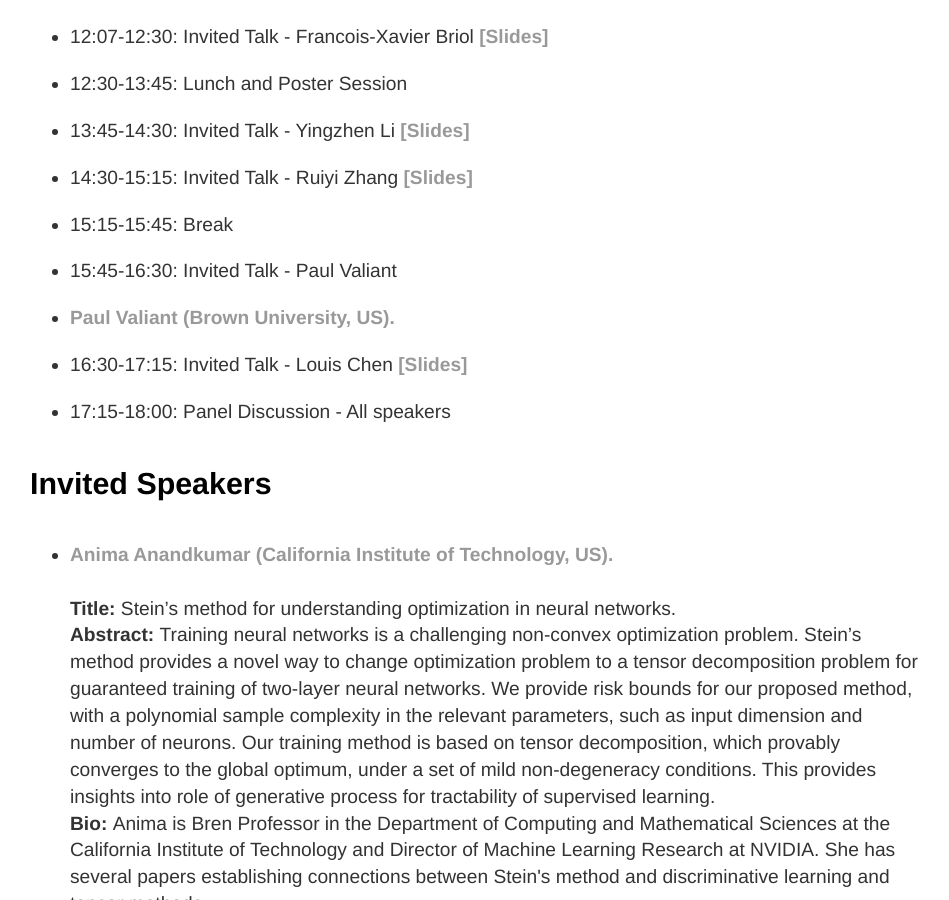
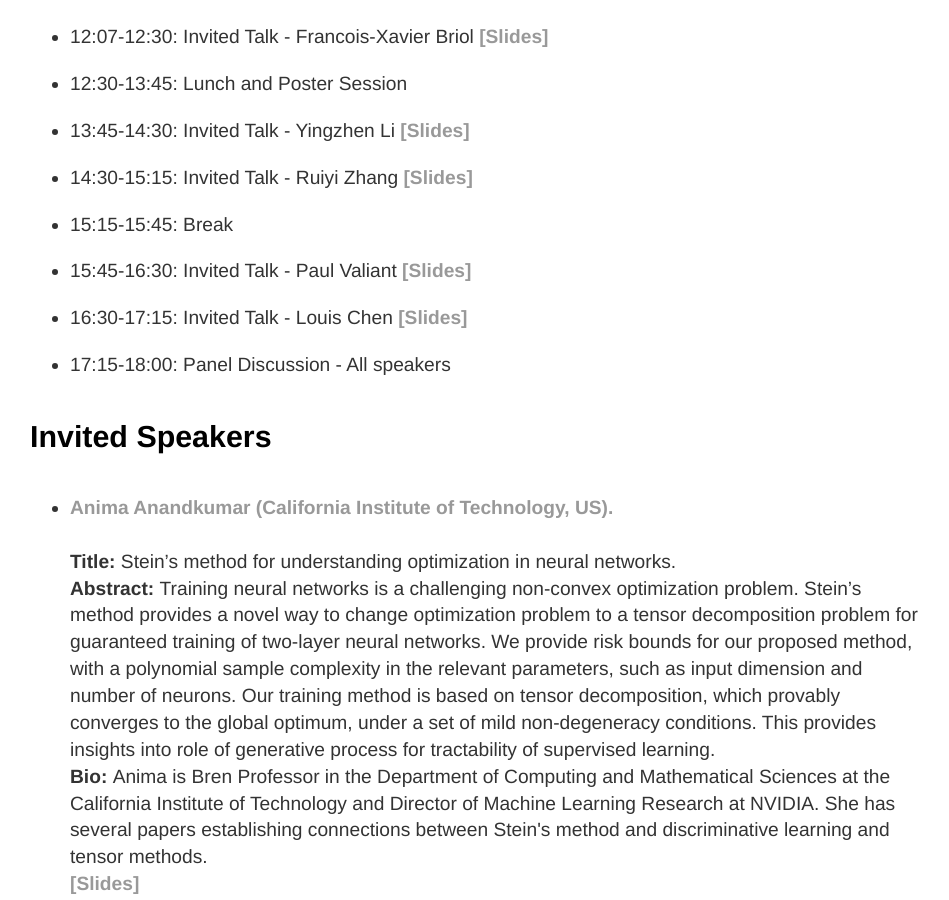
Before and after one commit to steinworkshop/steinworkshop.github.io, a Jekyll site: the page built from index.html, in a window 1280 px wide and 900 px high, scrolled down 1536 px. Shown: the whole window, without its empty margins (162-1111 px from the left). Built offline with Jekyll 4.4.1, drawn with Linux system fonts in a browser that asks for light colours.

Commit message:
valiant typo

```diff
--- a/index.html
+++ b/index.html
@@ -40,7 +40,7 @@ title: ICML Workshop on Stein's Method
 		<li>13:45-14:30: Invited Talk - Yingzhen Li <a href="https://steinworkshop.github.io/slides/yingzhen_li.pdf"><strong>[Slides]</strong></a></li>
 		<li>14:30-15:15: Invited Talk - Ruiyi Zhang <a href="https://steinworkshop.github.io/slides/ruiyi_zhang.pdf"><strong>[Slides]</strong></a></li>
 		<li>15:15-15:45: Break</li>
-		<li>15:45-16:30: Invited Talk - Paul Valiant <li> <strong><a href="http://cs.brown.edu/~pvaliant/"> Paul Valiant (Brown University, US).</a></strong> </li>
+		<li>15:45-16:30: Invited Talk - Paul Valiant <a href="https://steinworkshop.github.io/slides/paul_valiant"><strong>[Slides]</strong></a> </li>
 		<li>16:30-17:15: Invited Talk - Louis Chen <a href="https://steinworkshop.github.io/slides/louis_chen.pdf"><strong>[Slides]</strong></a></li>
 		<li>17:15-18:00: Panel Discussion - All speakers</li>
 	</ul>
```
